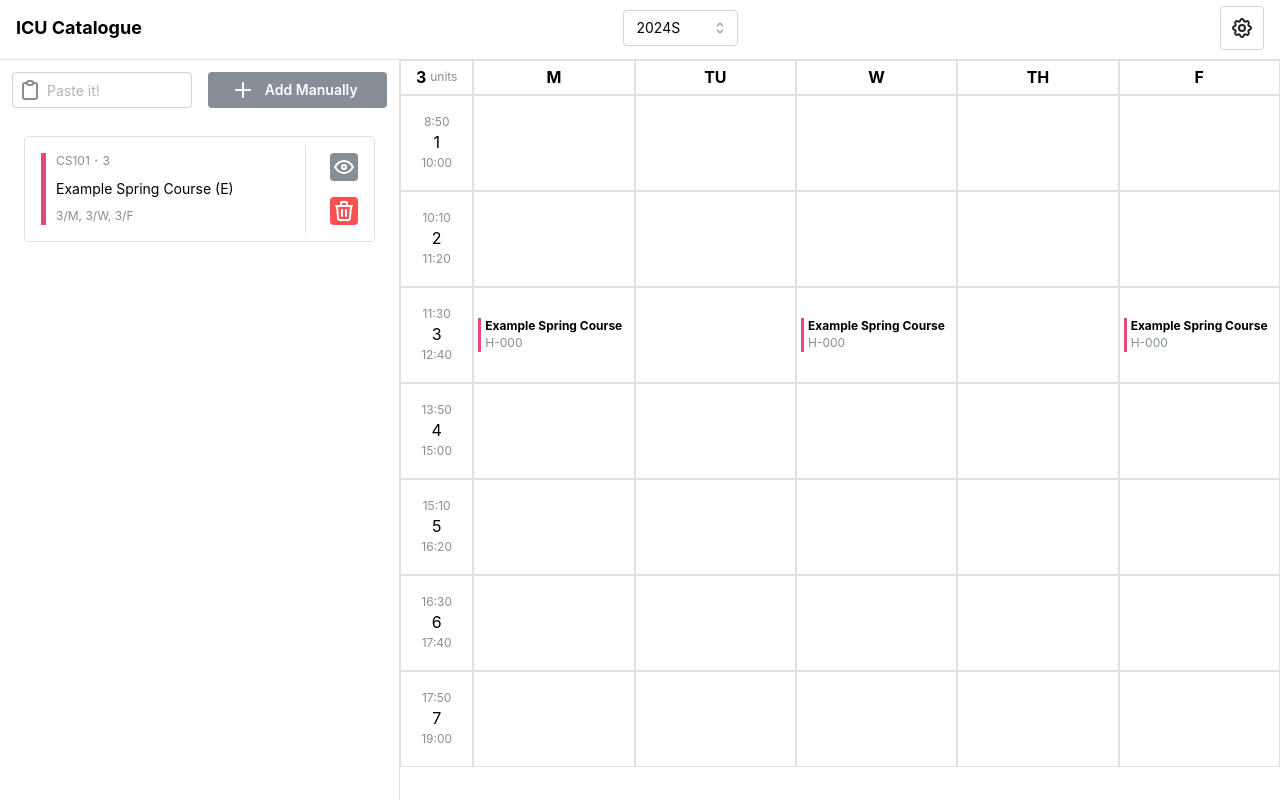
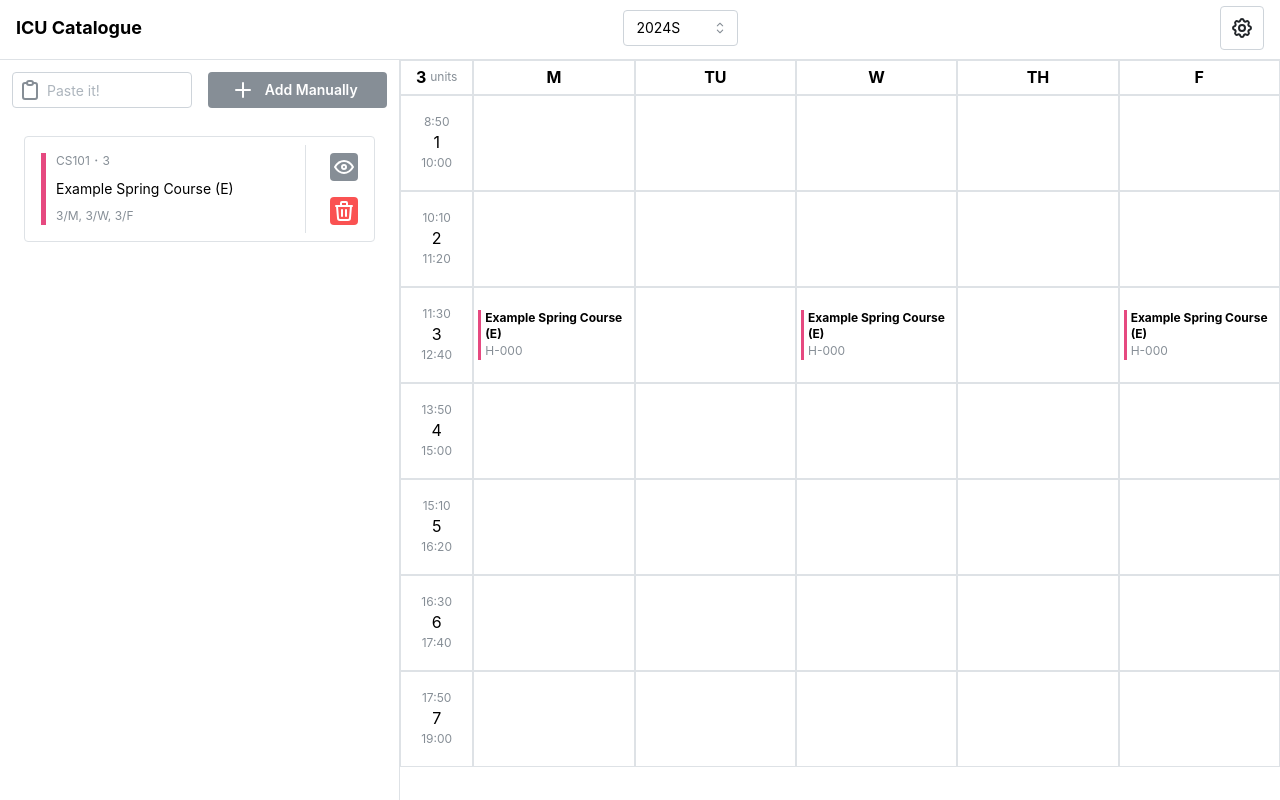
Before and after one commit to ItsukiKigoshi/icu-catalogue, a Next.js app: page / in a window 1280 px wide. Built offline with nearby package versions, Linux system fonts and the light colour scheme.

Commit message:
Add course language to Timetable component

```diff
--- a/src/components/Timetable/index.tsx
+++ b/src/components/Timetable/index.tsx
@@ -124,7 +124,8 @@ export function Timetable(props: {
                               />
                               <Stack h="100%" w="100%" gap="0">
                                 <Text size="xs" fw={700} lineClamp={2}>
-                                  {props.language === "E" ? course.e : course.j}
+                                  {props.language === "E" ? course.e : course.j}{" "}
+                                  ({course.lang})
                                 </Text>
                                 <Text size="xs" c="dimmed" lineClamp={1}>
                                   {course.room}
```
